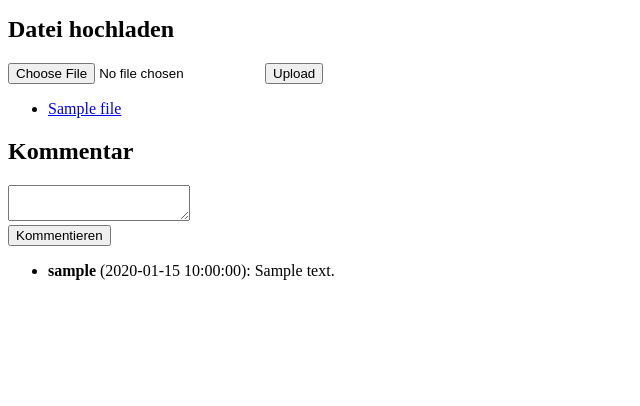
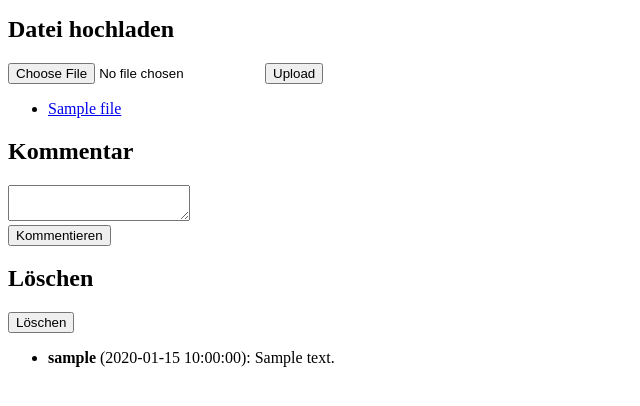
Before and after one commit to Voelsing/2xtreme, a PHP site: page /x_view.php?id=1 in a window 1280 px wide. Shown: the part 231-637 px from the top of the page, without its empty margins (0-640 px from the left). Run offline with PHP 8.4, Linux system fonts and the light colour scheme; the visitor is signed in with stand-in values (Sample User, id 1); data comes from the database, SQL or seed files in the repository; tables that the repository leaves empty hold one stand-in row (values such as "Sample post").

Commit message:
Update x_view.php

```diff
--- a/app/x/x_view.php
+++ b/app/x/x_view.php
@@ -54,7 +54,12 @@ $cst->bind_param('i',$id); $cst->execute(); $comments=$cst->get_result()->fetch_
   <textarea name="body"></textarea><br>
   <button>Kommentieren</button>
 </form>
-
+<h2>Löschen</h2>
+<form method="post" action="x_delete.php" onsubmit="return confirm('Wirklich löschen?');">
+  <input type="hidden" name="csrf" value="<?=htmlspecialchars(csrfToken(),ENT_QUOTES)?>">
+  <input type="hidden" name="id" value="<?= (int)$x['id'] ?>">
+  <button type="submit">Löschen</button>
+</form>
 <?php if ($comments): ?>
 <ul>
   <?php foreach($comments as $c): ?>
```
